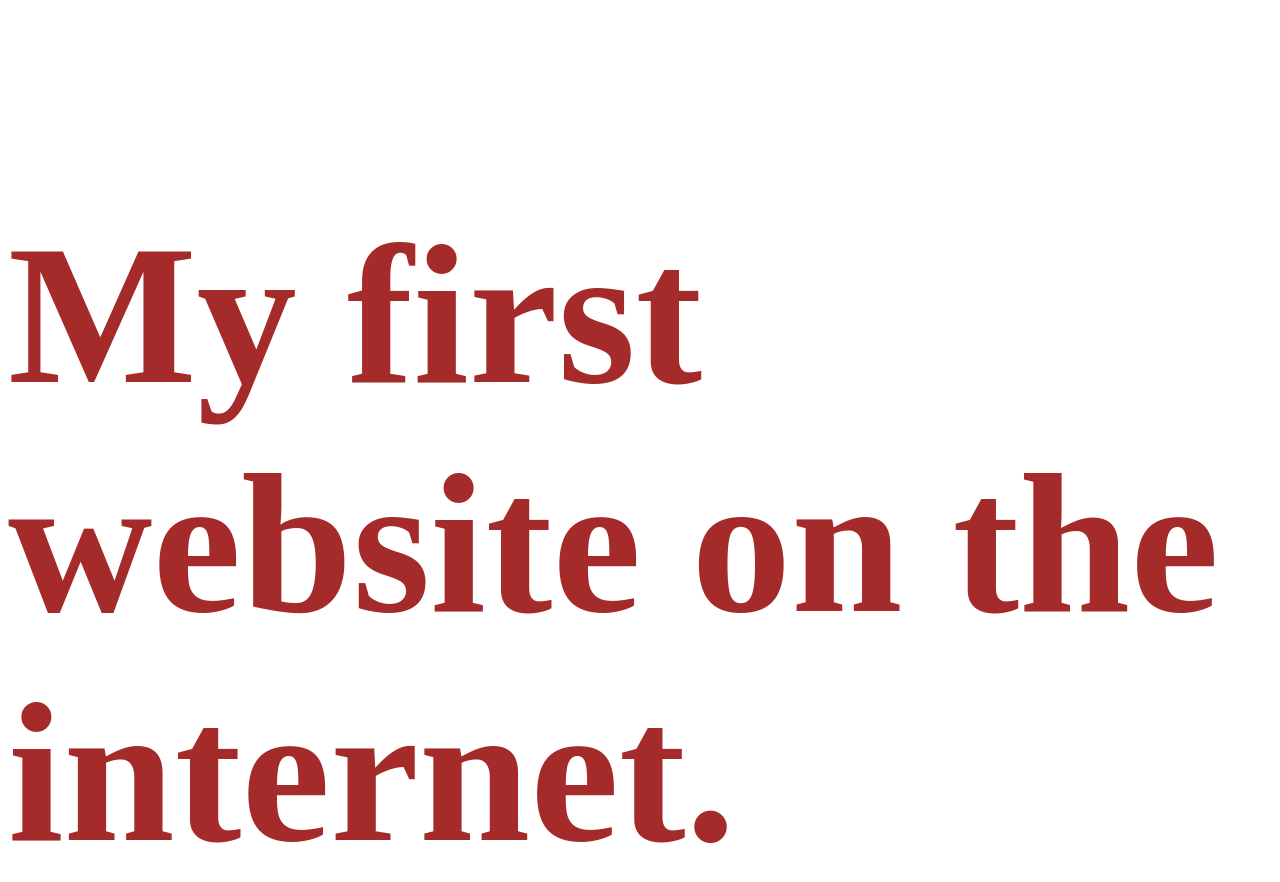
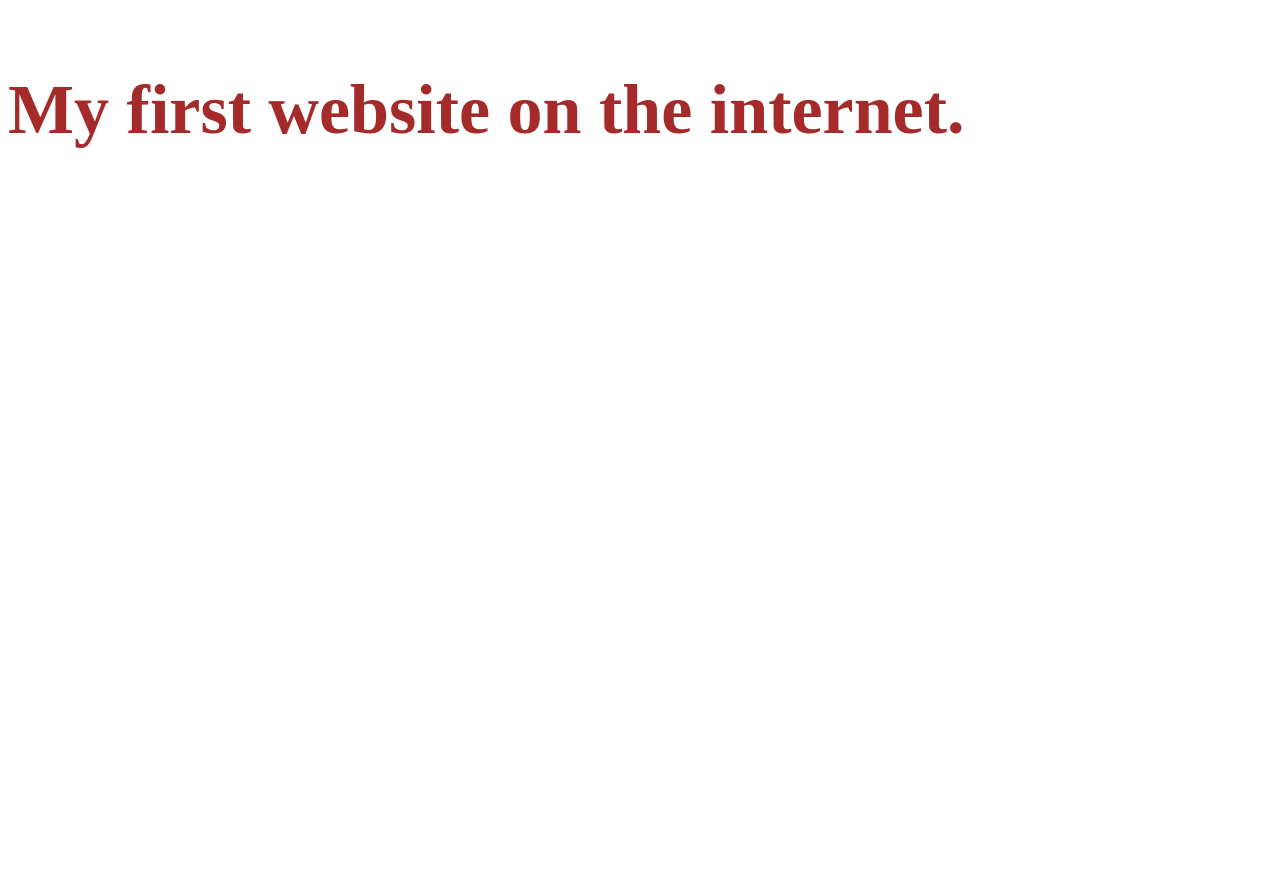
Before and after one commit to nrjivan/personal-website, a plain HTML site: page index.html in a window 1280 px wide. After the commit the page ends 800 px from the top, so only its background shows below. Drawn offline with Linux system fonts and the light colour scheme.

Commit message:
changed font size

```diff
--- a/index.html
+++ b/index.html
@@ -4,7 +4,7 @@
 
     <style>
         .header {
-            font-size: 200px;
+            font-size: 70px;
             font-weight: bold;
             color: brown;
         }
```
